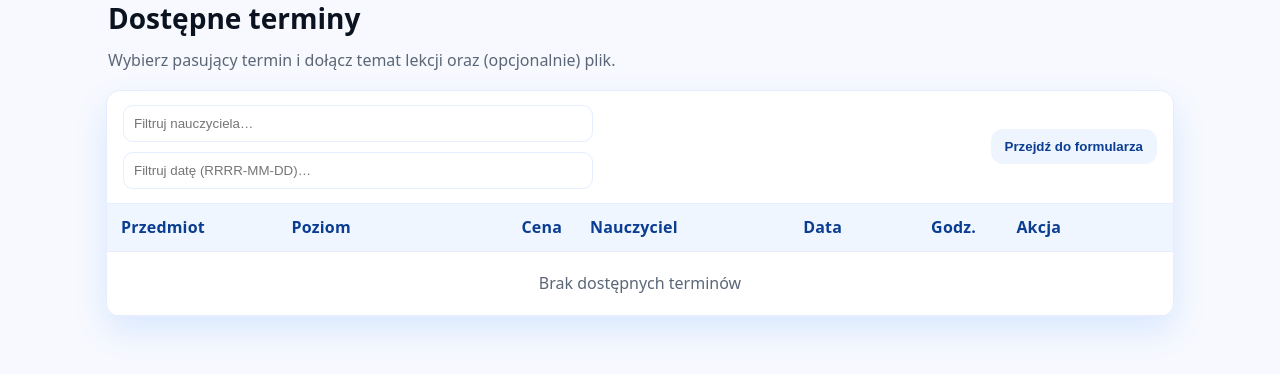
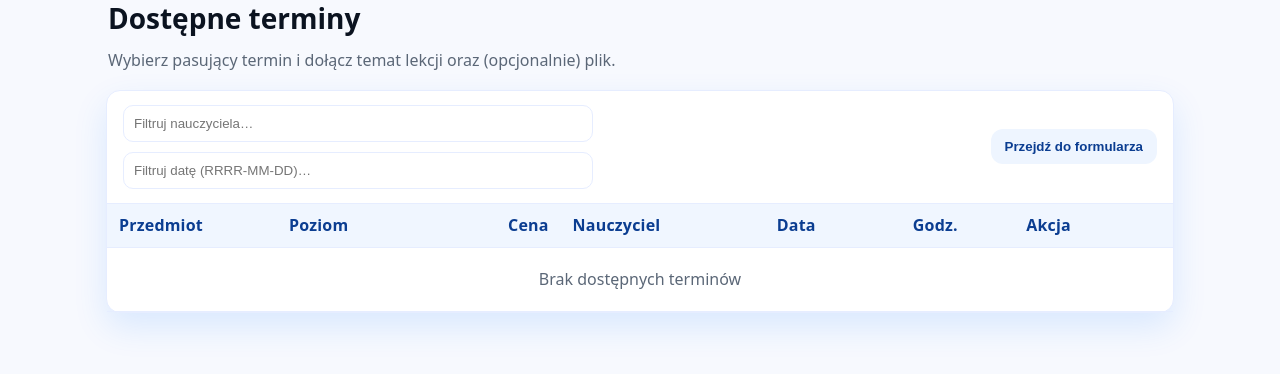
Before and after one commit to Bogdanaugustynski/Korepetycje-online, a Django app: page /uczen/dostepne_terminy/ in a window 1280 px wide. Shown: the part 112-486 px from the top of the page. Run offline with Django 5.2, Linux system fonts and the light colour scheme; the visitor is signed in with stand-in values (Sample User, id 1); data comes from the database, SQL or seed files in the repository; data that the repository does not hold is empty.

Commit message:
fix(uczen): korekta szerokości kolumn i elips dla Data/Godz. (Ali)

```diff
--- a/panel/templates/uczen/dostepne_terminy.html
+++ b/panel/templates/uczen/dostepne_terminy.html
@@ -7,6 +7,7 @@
   <meta name="google" content="notranslate">
   <title>Dostępne terminy — PolubiszTo.pl</title>
   <meta name="description" content="Lista wolnych terminów nauczycieli — PolubiszTo.pl korepetycje online">
+
   <style>
     :root{
       --brand:#0b74ff; --brand-700:#095cd1; --ink:#0b1320; --muted:#5b6777;
@@ -34,67 +35,56 @@
     .btn-ghost:hover{background:#e1ecff}
 
     .table-wrap{overflow:auto}
-    table{border-collapse:collapse;width:100%; table-layout: fixed;}
-    th,td{padding:12px 14px;text-align:left}
-    thead th{position:sticky; top:0; background:#f0f6ff; color:#0b3d91; border-bottom:1px solid var(--line); z-index:1; font-weight:700; letter-spacing:.2px}
+    table{border-collapse:collapse;width:100%;table-layout:fixed}
+    th,td{padding:10px 12px;text-align:left}
+    thead th{position:sticky;top:0;background:#f0f6ff;color:#0b3d91;border-bottom:1px solid var(--line);z-index:1;font-weight:700;letter-spacing:.2px}
     tbody tr{border-bottom:1px solid var(--line)}
     tbody tr:hover{background:#fafcff}
 
-    /* Ali: kolumny mieszczą się + elipsy */
-    th:nth-child(1), td:nth-child(1){width:16ch}   /* Przedmiot */
-    th:nth-child(2), td:nth-child(2){width:16ch}   /* Poziom */
-    th:nth-child(3), td:nth-child(3){width:12ch; text-align:right} /* Cena */
-    th:nth-child(4), td:nth-child(4){width:20ch}   /* Nauczyciel */
-    th:nth-child(5), td:nth-child(5){width:12ch}   /* Data */
-    th:nth-child(6), td:nth-child(6){width:8ch}    /* Godz. */
-    th:nth-child(7), td:nth-child(7){width:16ch}   /* Akcja */
+    th:nth-child(1),td:nth-child(1){width:15ch}
+    th:nth-child(2),td:nth-child(2){width:14ch}
+    th:nth-child(3),td:nth-child(3){width:11ch;text-align:right}
+    th:nth-child(4),td:nth-child(4){width:18ch}
+    th:nth-child(5),td:nth-child(5){width:12ch}
+    th:nth-child(6),td:nth-child(6){width:10ch}
+    th:nth-child(7),td:nth-child(7){width:14ch}
 
-    .ellipsis{overflow:hidden; text-overflow:ellipsis; white-space:nowrap}
+    .ellipsis{overflow:hidden;text-overflow:ellipsis;white-space:nowrap}
     .teacher{font-weight:700}
-    .when{white-space:nowrap}
+    .when{white-space:nowrap;overflow:hidden;text-overflow:ellipsis}
     .price{text-align:right}
     .act{display:flex;gap:10px;flex-wrap:wrap;justify-content:flex-start}
 
     .btn-book{
-      background:var(--ok); color:#fff; border-radius:10px; padding:8px 12px; font-weight:700; border:none; cursor:pointer;
-      box-shadow:0 4px 12px rgba(34,197,94,.25); transition:transform .06s ease, filter .15s ease;
+      background:var(--ok);color:#fff;border-radius:10px;padding:8px 12px;font-weight:700;border:none;cursor:pointer;
+      box-shadow:0 4px 12px rgba(34,197,94,.25);transition:transform .06s ease,filter .15s ease;
     }
-    .btn-book:hover{ background:#1ea34f; filter:brightness(1.02) }
-    .btn-book:active{ transform:translateY(1px) }
-
+    .btn-book:hover{background:#1ea34f;filter:brightness(1.02)}
+    .btn-book:active{transform:translateY(1px)}
     .empty{padding:20px;text-align:center;color:var(--muted)}
 
-    .form-card{margin-top:20px;background:var(--card);border:1px solid var(--line); border-radius:var(--radius);box-shadow:var(--shadow);padding:16px}
+    .form-card{margin-top:20px;background:var(--card);border:1px solid var(--line);border-radius:var(--radius);box-shadow:var(--shadow);padding:16px}
     .form-grid{display:grid;grid-template-columns:1fr 1fr;gap:14px}
     .form-grid .full{grid-column:1/-1}
     label{font-weight:700;font-size:14px;margin-bottom:6px;display:block}
-    input[type="text"], input[type="file"], select{width:100%;padding:10px;border:1px solid var(--line);border-radius:10px;outline:none}
-    input[type="text"]:focus, input[type="file"]:focus, select:focus{border-color:var(--brand)}
+    input[type="text"],input[type="file"],select{width:100%;padding:10px;border:1px solid var(--line);border-radius:10px;outline:none}
+    input[type="text"]:focus,input[type="file"]:focus,select:focus{border-color:var(--brand)}
     .hint{color:var(--muted);font-size:12px;margin-top:4px}
     .hidden{display:none}
     .form-actions{display:flex;gap:10px;flex-wrap:wrap;margin-top:10px}
     .btn-cancel{background:#fee2e2;color:#991b1b;border-radius:10px;padding:10px 14px;font-weight:700;border:none;cursor:pointer}
     .btn-cancel:hover{background:#fecaca}
 
-    .level-select{ min-width:0; max-width:100%; width:100%; }
-    td.level{ vertical-align:middle; }
-
-    @media (max-width: 720px){
+    @media (max-width:720px){
       .form-grid{grid-template-columns:1fr}
       .card-head{align-items:stretch;flex-direction:column}
-      .table-wrap{overflow:visible}
-      table thead{position:absolute; left:-9999px; top:-9999px; height:0; width:0; overflow:hidden;}
-      table, tbody, tr, td { display:block; width:100% }
-      tbody tr{border:1px solid var(--line);border-radius:12px;box-shadow: var(--shadow);background:#fff;padding:10px 12px;margin:12px 0;}
-      tbody tr:hover{ background:#fff }
-      td{border:none;border-bottom:1px solid var(--line);padding:10px 6px 10px 120px; position:relative; min-height:42px;}
-      td:last-child{ border-bottom:none; padding-bottom:6px }
-      td::before{content: attr(data-label); position:absolute; left:10px; top:10px; width:100px; color:var(--muted); font-size:12px; font-weight:700; letter-spacing:.2px; line-height:1.2;}
-      .teacher{ font-weight:800 }
-      .act{ display:block; margin-top:4px }
-      .btn-book{ width:100%; padding:12px }
-      td.level{ padding-right:12px; }
-      .level-select{ display:block; width:100%; min-width:0; font-size:14px; padding:10px 12px; }
+      table thead{position:absolute;left:-9999px;top:-9999px;height:0;width:0;overflow:hidden;}
+      table,tbody,tr,td{display:block;width:100%}
+      tbody tr{border:1px solid var(--line);border-radius:12px;box-shadow:var(--shadow);background:#fff;padding:10px 12px;margin:12px 0;}
+      td{border:none;border-bottom:1px solid var(--line);padding:10px 6px 10px 120px;position:relative;min-height:42px;}
+      td:last-child{border-bottom:none;padding-bottom:6px}
+      td::before{content:attr(data-label);position:absolute;left:10px;top:10px;width:100px;color:var(--muted);font-size:12px;font-weight:700;letter-spacing:.2px;line-height:1.2;}
+      .btn-book{width:100%;padding:12px}
     }
   </style>
 </head>
```
